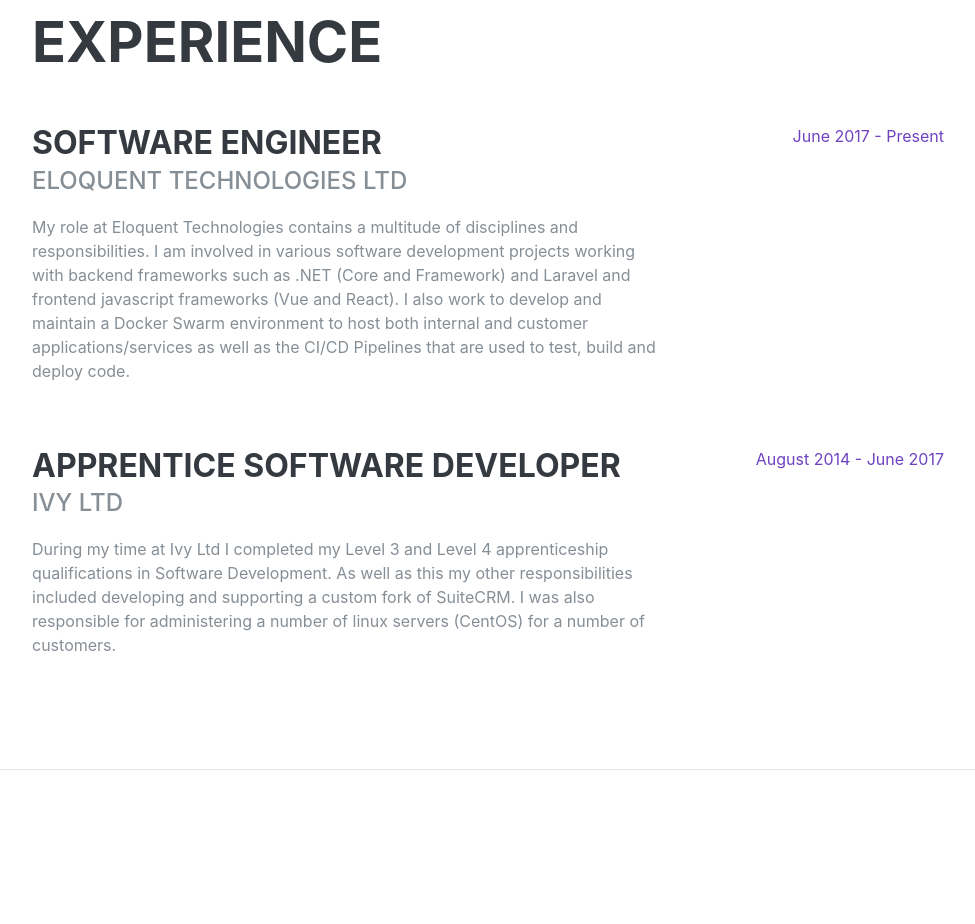
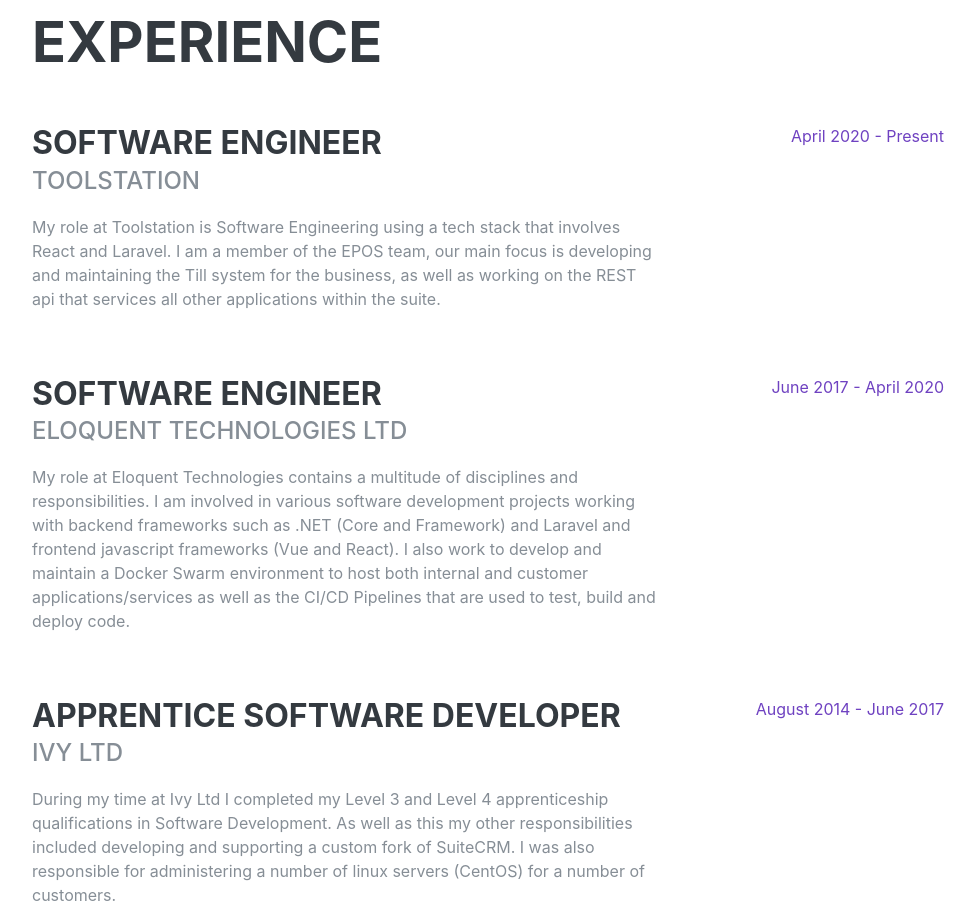
Before and after one commit to HarleyScotcher/website, a Gatsby site: page / in a window 1280 px wide. Shown: the part 840-1764 px from the top of the page, without its empty margins (288-1263 px from the left). Built offline with nearby package versions, Linux system fonts and the light colour scheme; Gatsby itself is replaced by a stand-in of ours; a web font is replaced by a local one.

Commit message:
add new role

```diff
--- a/src/pages/index.js
+++ b/src/pages/index.js
@@ -53,6 +53,20 @@
         <div className="w-100">
           <h2 className="mb-5">Experience</h2>
 
+
+          <div className="resume-item d-flex flex-column flex-md-row justify-content-between mb-5">
+            <div className="resume-content">
+              <h3 className="mb-0">Software Engineer</h3>
+              <div className="subheading mb-3">Toolstation</div>
+              <p>
+                My role at Toolstation is Software Engineering using a tech stack that involves React and Laravel. I am a member of the EPOS team, our main focus is developing and maintaining the Till system for the business, as well as working on the REST api that services all other applications within the suite.
+              </p>
+            </div>
+            <div className="resume-date text-md-right">
+              <span className="text-primary">April 2020 - Present</span>
+            </div>
+          </div>
+
           <div className="resume-item d-flex flex-column flex-md-row justify-content-between mb-5">
             <div className="resume-content">
               <h3 className="mb-0">Software Engineer</h3>
@@ -62,7 +76,7 @@
               </p>
             </div>
             <div className="resume-date text-md-right">
-              <span className="text-primary">June 2017 - Present</span>
+              <span className="text-primary">June 2017 - April 2020</span>
             </div>
           </div>
 
```
